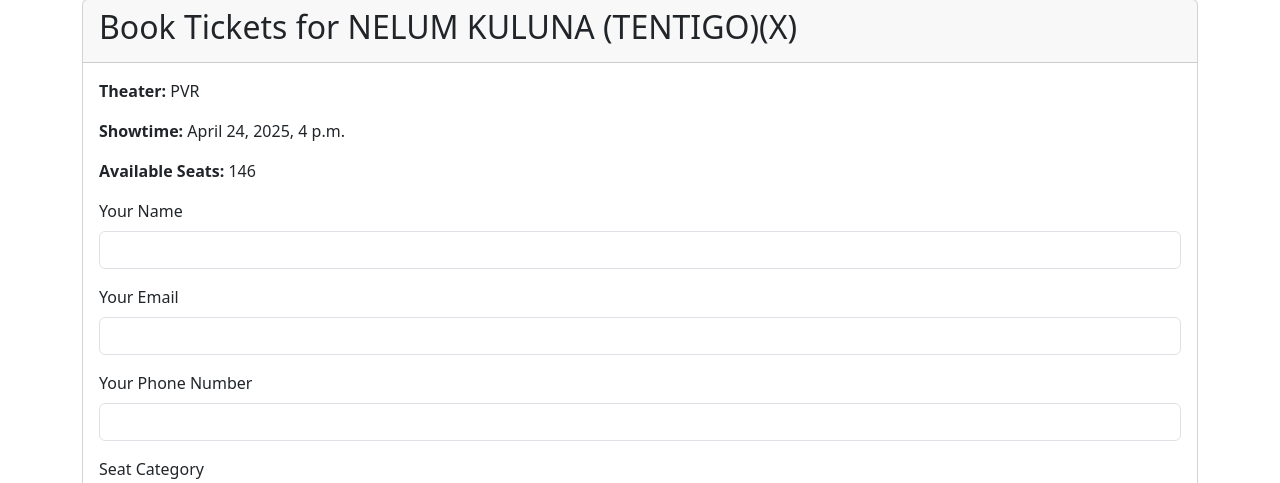
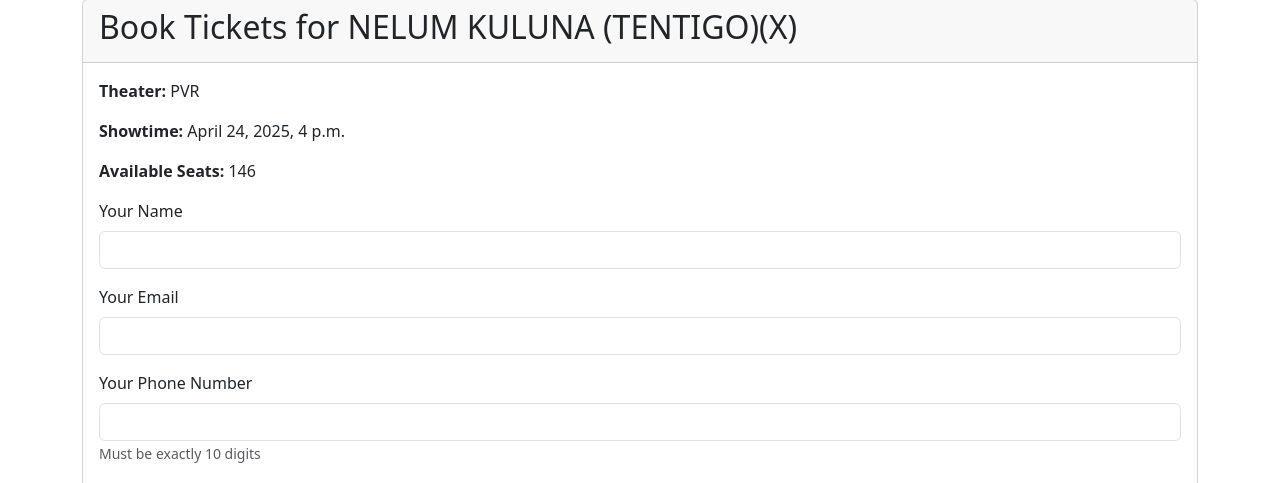
Before and after one commit to Nush-Faiz/Movie-Ticket-Booking-System, a Django app: page /book/3/ in a window 1280 px wide. Shown: the part 126-609 px from the top of the page. Run offline with Django 5.2, Linux system fonts and the light colour scheme; data comes from the database, SQL or seed files in the repository; both versions use the stored data as it was after the commit.

Commit message:
update the book_ticket.html template to display validation errors.

```diff
--- a/movie_ticket_system/tickets/templates/tickets/book_ticket.html
+++ b/movie_ticket_system/tickets/templates/tickets/book_ticket.html
@@ -22,7 +22,8 @@
                 </div>
                 <div class="mb-3">
                     <label for="phone" class="form-label">Your Phone Number</label>
-                    <input type="tel" class="form-control" id="phone" name="phone" required>
+                    <input type="tel" class="form-control" id="phone" name="phone" required pattern="[0-9]{10}" title="Please enter exactly 10 digits">
+                    <small class="text-muted">Must be exactly 10 digits</small>
                 </div>
                 <div class="mb-3">
                     <label for="seat_category" class="form-label">Seat Category</label>
```
Also changed, not shown: movie_ticket_system/db.sqlite3.
